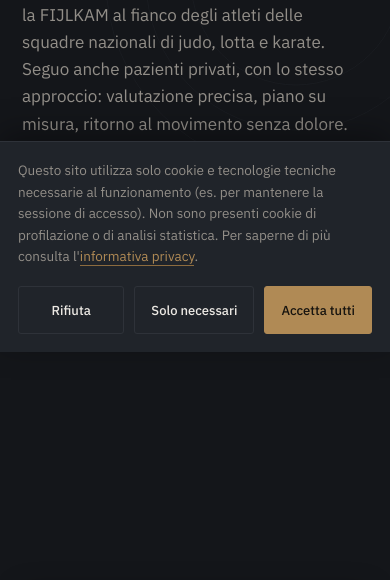
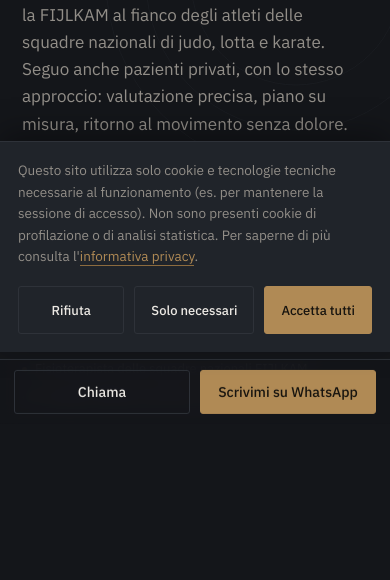
Before and after one commit to simoruggi21-art/ruggieri-fisioterapia, a plain HTML site: page index.html in a window 390 px wide. Shown: the part 492-1072 px from the top of the page. Drawn offline with nearby package versions, Linux system fonts and the light colour scheme; no server answers.

Commit message:
Conversione: WhatsApp e Chiama in evidenza, fascia di fiducia, barra contatti mobile
Prima l'unico percorso per contattare era registrarsi, e il telefono
compariva solo in fondo alla pagina. Ora, sopra la piega:
- Scrivimi su WhatsApp (primario), Chiama, Prenota online
- fascia di fiducia con Albo, FIJLKAM e luogo di ricevimento
- su mobile una barra fissa Chiama/WhatsApp che compare quando i pulsanti
  dell'hero escono dallo schermo
I numeri di telefono e WhatsApp seguono il valore salvato nel pannello.
Testi tradotti in tutte e cinque le lingue.

Co-Authored-By: Claude Sonnet 5.5 <noreply@anthropic.com>

```diff
--- a/css/styles.css
+++ b/css/styles.css
@@ -204,6 +204,21 @@ body.showing-settings #profilo{display:block !important;}
 .hero h1{font-size:64px; line-height:1.06; max-width:640px;}
 .hero .lede{margin-top:26px; font-size:17px; color:var(--text-dim); max-width:480px;}
 .hero-ctas{margin-top:40px; display:flex; gap:16px; flex-wrap:wrap;}
+.hero-trust{list-style:none; margin:28px 0 0; padding:0; display:flex; flex-wrap:wrap; gap:8px 22px; font-size:13px; color:var(--text-dim);}
+.hero-trust li{display:flex; align-items:center; gap:8px;}
+.hero-trust li::before{content:''; width:5px; height:5px; border-radius:50%; background:var(--accent); flex-shrink:0;}
+.sticky-contact{display:none;}
+@media(max-width:720px){
+  .sticky-contact{
+    display:flex; gap:10px; position:fixed; left:0; right:0; bottom:0; z-index:400;
+    padding:10px 14px calc(10px + env(safe-area-inset-bottom)); background:var(--nav-bg);
+    backdrop-filter:blur(10px); border-top:1px solid var(--line);
+    transform:translateY(110%); transition:transform .3s var(--ease);
+  }
+  .sticky-contact.show{transform:translateY(0);}
+  .sticky-contact .btn{flex:1; min-height:44px; padding:10px 12px; font-size:14px;}
+  footer{padding-bottom:84px;}
+}
 .reveal-word{display:inline-block; opacity:0; transform:translateY(16px); animation:revealUp .7s cubic-bezier(.2,.7,.2,1) forwards;}
 @keyframes revealUp{to{opacity:1; transform:translateY(0);}}
 
--- a/index.html
+++ b/index.html
@@ -256,9 +256,15 @@
       </h1>
       <p class="lede" id="heroLede">Fisioterapista specializzato in ambito muscoloscheletrico e sportivo, collaboro con la FIJLKAM al fianco degli atleti delle squadre nazionali di judo, lotta e karate. Seguo anche pazienti privati, con lo stesso approccio: valutazione precisa, piano su misura, ritorno al movimento senza dolore.</p>
       <div class="hero-ctas">
-        <a href="app.html#accesso" class="btn btn-primary" data-i18n="hero.ctaRegister">Registrati e prenota</a>
-        <a href="app.html" class="btn btn-ghost" data-i18n="hero.ctaLogin">Accedi alla tua area</a>
+        <a href="https://wa.me/393884080228" id="heroWhatsapp" class="btn btn-primary" target="_blank" rel="noopener" data-i18n="hero.ctaWhatsapp">Scrivimi su WhatsApp</a>
+        <a href="tel:+393884080228" id="heroCall" class="btn btn-ghost" data-i18n="hero.ctaCall">Chiama</a>
+        <a href="app.html#accesso" class="btn btn-ghost" data-i18n="hero.ctaBook">Prenota online</a>
       </div>
+      <ul class="hero-trust">
+        <li data-i18n="hero.trust1">Iscritto all'Albo TSRM PSTRP di Roma</li>
+        <li data-i18n="hero.trust2">Fisioterapista delle squadre nazionali FIJLKAM</li>
+        <li data-i18n="hero.trust3">In studio a Roma (Tre Pini) o a domicilio</li>
+      </ul>
     </div>
   </div>
 </section>
@@ -427,6 +433,13 @@
   </div>
 </footer>
 
+
+<!-- Barra contatti rapidi, solo su schermi piccoli -->
+<div class="sticky-contact" id="stickyContact">
+  <a href="tel:+393884080228" id="stickyCall" class="btn btn-ghost" data-i18n="hero.ctaCall">Chiama</a>
+  <a href="https://wa.me/393884080228" id="stickyWhatsapp" class="btn btn-primary" target="_blank" rel="noopener" data-i18n="hero.ctaWhatsapp">Scrivimi su WhatsApp</a>
+</div>
+
 <script src="https://cdn.jsdelivr.net/npm/@supabase/supabase-js@2"></script>
 <script type="module" src="js/public.js"></script>
 <script>document.getElementById('footerYear').textContent = new Date().getFullYear();</script>
--- a/js/i18n.js
+++ b/js/i18n.js
@@ -11,6 +11,8 @@ const dict = {
   it: {
     'nav.about': 'Chi sono', 'nav.services': 'Servizi', 'nav.blog': 'Blog', 'nav.faq': 'FAQ', 'nav.login': 'Accedi / Registrati',
     'hero.ctaRegister': 'Registrati e prenota', 'hero.ctaLogin': 'Accedi alla tua area',
+    'hero.ctaWhatsapp': "Scrivimi su WhatsApp", 'hero.ctaCall': "Chiama", 'hero.ctaBook': "Prenota online",
+    'hero.trust1': "Iscritto all'Albo TSRM PSTRP di Roma", 'hero.trust2': "Fisioterapista delle squadre nazionali FIJLKAM", 'hero.trust3': "In studio a Roma (Tre Pini) o a domicilio",
     'services.label': 'servizi', 'services.heading': 'Trattamenti e tariffe',
     'services.disclaimer': "Le tariffe indicate sono definite in conformità al tariffario professionale dei fisioterapisti e hanno valore indicativo: possono variare in base alla valutazione del singolo caso clinico e alle specifiche esigenze del paziente. Ogni eventuale variazione viene sempre comunicata in modo trasparente e concordata preventivamente prima dell'inizio del percorso.",
     'about.label': 'presentazione', 'about.openMaps': 'Apri in Google Maps',
@@ -61,6 +63,8 @@ const dict = {
   en: {
     'nav.about': 'About', 'nav.services': 'Services', 'nav.blog': 'Blog', 'nav.faq': 'FAQ', 'nav.login': 'Log in / Sign up',
     'hero.ctaRegister': 'Sign up and book', 'hero.ctaLogin': 'Log in to your account',
+    'hero.ctaWhatsapp': "Message me on WhatsApp", 'hero.ctaCall': "Call", 'hero.ctaBook': "Book online",
+    'hero.trust1': "Registered with the TSRM PSTRP Rome professional register", 'hero.trust2': "Physiotherapist of the FIJLKAM national teams", 'hero.trust3': "At the Rome clinic (Tre Pini) or at home",
     'services.label': 'services', 'services.heading': 'Treatments and rates',
     'services.disclaimer': "Rates shown are set in line with the professional physiotherapists' fee schedule and are indicative: they may vary based on the clinical case and the patient's specific needs. Any change is always communicated transparently and agreed in advance, before starting treatment.",
     'about.label': 'about', 'about.openMaps': 'Open in Google Maps',
@@ -111,6 +115,8 @@ const dict = {
   fr: {
     'nav.about': 'À propos', 'nav.services': 'Services', 'nav.blog': 'Blog', 'nav.faq': 'FAQ', 'nav.login': 'Connexion / Inscription',
     'hero.ctaRegister': "S'inscrire et réserver", 'hero.ctaLogin': 'Accéder à mon espace',
+    'hero.ctaWhatsapp': "Écrivez-moi sur WhatsApp", 'hero.ctaCall': "Appeler", 'hero.ctaBook': "Réserver en ligne",
+    'hero.trust1': "Inscrit à l'ordre professionnel TSRM PSTRP de Rome", 'hero.trust2': "Kinésithérapeute des équipes nationales FIJLKAM", 'hero.trust3': "Au cabinet à Rome (Tre Pini) ou à domicile",
     'services.label': 'services', 'services.heading': 'Prestations et tarifs',
     'services.disclaimer': "Les tarifs indiqués sont fixés conformément au barème professionnel des kinésithérapeutes et ont une valeur indicative : ils peuvent varier selon l'évaluation du cas clinique et les besoins spécifiques du patient. Toute variation est toujours communiquée de manière transparente et convenue au préalable, avant le début du parcours.",
     'about.label': 'présentation', 'about.openMaps': 'Ouvrir dans Google Maps',
@@ -161,6 +167,8 @@ const dict = {
   es: {
     'nav.about': 'Sobre mí', 'nav.services': 'Servicios', 'nav.blog': 'Blog', 'nav.faq': 'FAQ', 'nav.login': 'Acceder / Registrarse',
     'hero.ctaRegister': 'Regístrate y reserva', 'hero.ctaLogin': 'Accede a tu área',
+    'hero.ctaWhatsapp': "Escríbeme por WhatsApp", 'hero.ctaCall': "Llamar", 'hero.ctaBook': "Reservar en línea",
+    'hero.trust1': "Colegiado en el registro profesional TSRM PSTRP de Roma", 'hero.trust2': "Fisioterapeuta de los equipos nacionales de la FIJLKAM", 'hero.trust3': "En la consulta de Roma (Tre Pini) o a domicilio",
     'services.label': 'servicios', 'services.heading': 'Tratamientos y tarifas',
     'services.disclaimer': 'Las tarifas indicadas se establecen conforme al tarifario profesional de los fisioterapeutas y tienen carácter indicativo: pueden variar según la valoración del caso clínico y las necesidades específicas del paciente. Cualquier variación se comunica siempre de forma transparente y se acuerda previamente, antes de iniciar el proceso.',
     'about.label': 'presentación', 'about.openMaps': 'Abrir en Google Maps',
@@ -211,6 +219,8 @@ const dict = {
   de: {
     'nav.about': 'Über mich', 'nav.services': 'Leistungen', 'nav.blog': 'Blog', 'nav.faq': 'FAQ', 'nav.login': 'Anmelden / Registrieren',
     'hero.ctaRegister': 'Registrieren und buchen', 'hero.ctaLogin': 'Zu Ihrem Bereich',
+    'hero.ctaWhatsapp': "Schreiben Sie mir per WhatsApp", 'hero.ctaCall': "Anrufen", 'hero.ctaBook': "Online buchen",
+    'hero.trust1': "Eingetragen im Berufsregister TSRM PSTRP Rom", 'hero.trust2': "Physiotherapeut der Nationalteams der FIJLKAM", 'hero.trust3': "In der Praxis in Rom (Tre Pini) oder zu Hause",
     'services.label': 'leistungen', 'services.heading': 'Behandlungen und Preise',
     'services.disclaimer': 'Die angegebenen Preise entsprechen der Gebührenordnung für Physiotherapeuten und sind unverbindlich: Sie können je nach klinischem Fall und individuellem Bedarf des Patienten variieren. Jede Änderung wird stets transparent mitgeteilt und vor Beginn der Behandlung vereinbart.',
     'about.label': 'vorstellung', 'about.openMaps': 'In Google Maps öffnen',
--- a/js/public.js
+++ b/js/public.js
@@ -58,6 +58,17 @@ function wireScrollReveal() {
   });
 }
 
+// Barra contatti fissa (solo mobile): compare quando i pulsanti dell'hero
+// escono dallo schermo, cosi' non duplica i pulsanti gia' visibili.
+function wireStickyContact() {
+  const bar = document.getElementById('stickyContact');
+  const heroCtas = document.querySelector('.hero-ctas');
+  if (!bar || !heroCtas || !('IntersectionObserver' in window)) return;
+  new IntersectionObserver(([entry]) => {
+    bar.classList.toggle('show', !entry.isIntersecting);
+  }).observe(heroCtas);
+}
+
 // Richiamata al primo caricamento e ogni volta che il visitatore cambia
 // lingua dal selettore: il testo statico si aggiorna subito (applyTranslations),
 // mentre bio/servizi/articoli — che vivono nel database con colonne per
@@ -84,6 +95,7 @@ async function renderLocalizedContent() {
 
 document.addEventListener('DOMContentLoaded', async () => {
   wireOrbitBackground();
+  wireStickyContact();
   initTheme();
   wireThemeTrigger(() => ({ text: t('theme.text'), dark: t('theme.dark'), light: t('theme.light') }));
   initCookieBanner();
--- a/js/publicContent.js
+++ b/js/publicContent.js
@@ -89,8 +89,19 @@ function renderRecap(c, services) {
   }
 }
 
+function applyContactLinks(phone) {
+  if (!phone || !phone.trim()) return;
+  const tel = 'tel:' + phone.replace(/[^+\d]/g, '');
+  let digits = phone.replace(/\D/g, '');
+  if (digits.length <= 10) digits = '39' + digits;
+  const wa = 'https://wa.me/' + digits;
+  ['#heroCall', '#stickyCall'].forEach((id) => { const a = qs(id); if (a) a.href = tel; });
+  ['#heroWhatsapp', '#stickyWhatsapp'].forEach((id) => { const a = qs(id); if (a) a.href = wa; });
+}
+
 function applyContentToDom(c) {
   if (!qs('#aboutName')) return; // pagina senza il markup pubblico (es. app.html)
+  applyContactLinks(c.phone);
   qs('#aboutName').textContent = c.name || '';
   qs('#heroEyebrow').textContent = tField(c, 'tagline');
   qs('#aboutBio').textContent = tField(c, 'bio');
```
